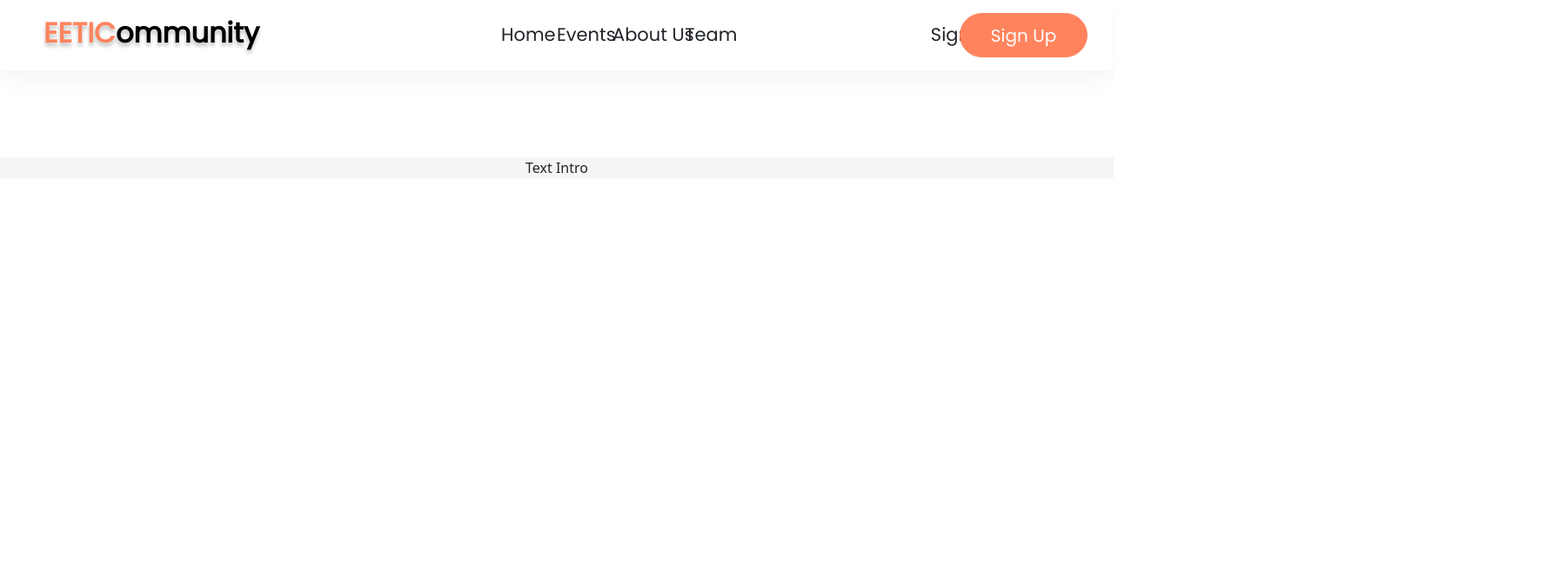
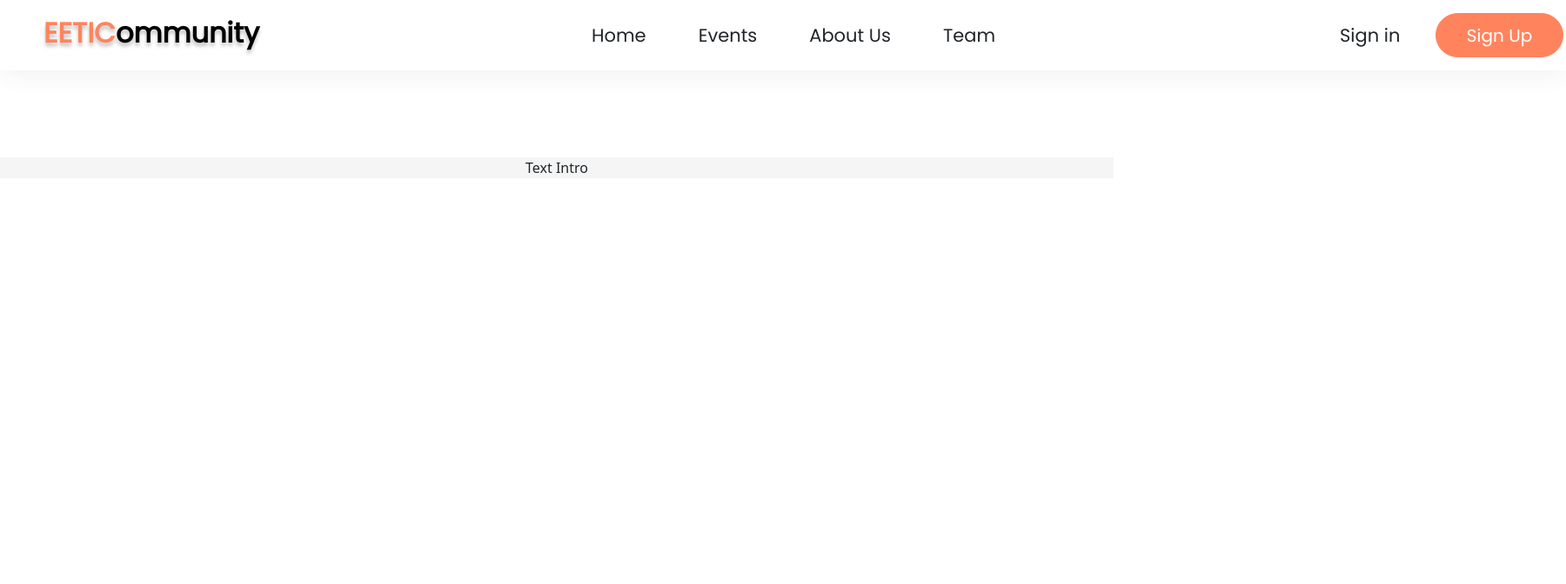
Before and after one commit to Kronosblaster/eetic-website, a React (Create React App) app: page / in a window 1280 px wide. Shown: the top 672 px of the page at 87% size, 1800 px wide, since content can reach past the window. Built offline with nearby package versions, Linux system fonts and the light colour scheme.

Commit message:
more navabr stuff

```diff
--- a/src/App.css
+++ b/src/App.css
@@ -3,4 +3,5 @@ position: relative;
 text-align: center;
 background: #FFFFFF;
 align-items: center;
+min-width: 1500;
 }
--- a/src/components/css/navBar.css
+++ b/src/components/css/navBar.css
@@ -7,6 +7,7 @@ height: 100%;
     box-shadow: 0px 4px 26px rgba(186, 186, 186, 0.2);
     height: 81px;
     width: 100%;
+    min-width: 1800px;
     background: #FFFFFF;
     align-items:center;
     font-family: 'Poppins';
@@ -17,7 +18,7 @@ height: 100%;
 .btn.btn-primary{
     height: 51px;
     width:147px;
-    right:  30px;
+    left: 1650px;
     position: absolute;
     border-radius: 50px;
     background-color: #FF845E;
@@ -40,7 +41,7 @@ height: 100%;
     user-select: none;
     color: #595D6B;
 }
-.links:hover{
+.mouse:hover{
     color: #FF845E;
 }
 .l1{
@@ -59,26 +60,36 @@ height: 100%;
     }
 
 .links{
-    position: absolute;
-    top: 24px;
+    position: relative;
+    top: 0px;
     font-size: 21px;
     user-select: none;
+    display: grid;
+    text-align: left;
+    left:680px;
+    grid-template-columns: auto auto auto auto auto;
+    gap: 60px;
 }
 
+
+
+
+
+
 .home{
-    left: 45%;
 }
 .events{
-    left: 50%;
 }
 .about{
-    width: 200px;
-    text-align: left;
-    left: 55%;
 }
 .team{
-    left: 61.5%;
 }
 .signIn{
-    right: 11%;
+    position: absolute;
+    font-size: 21px;
+    user-select: none;
+    display: grid;
+    text-align: left;
+    left: 1540px;
+    top: 16;
 }
--- a/src/components/navBar.js
+++ b/src/components/navBar.js
@@ -2,7 +2,6 @@ import React from "react";
 import './css/navBar.css';
 import Navbar from 'react-bootstrap/Navbar';
 import Button from "react-bootstrap/Button";
-import logo from "./elements/EETICommunity.svg";
 function navBar(){
     return(
       <div className="navbox">
@@ -18,11 +17,13 @@ function navBar(){
          <div className="logo l3">
          ommunity
          </div>
-           <div className="home links">Home</div>
-           <div className="events links">Events</div>
-           <div className="about links">About Us</div>
-           <div className="team links">Team</div>
-           <div className="signIn links">Sign in</div>
+         <div className="links">
+           <div className="home mouse">Home</div>
+           <div className="events mouse">Events</div>
+           <div className="about mouse">About Us</div>
+           <div className="team mouse">Team</div>
+           </div>
+           <div className="signIn mouse">Sign in</div>
         <Button>Sign Up</Button>
       </Navbar>
       </div>
```
Also changed, not shown: src/components/elements/EETICommunity.svg (deleted).
